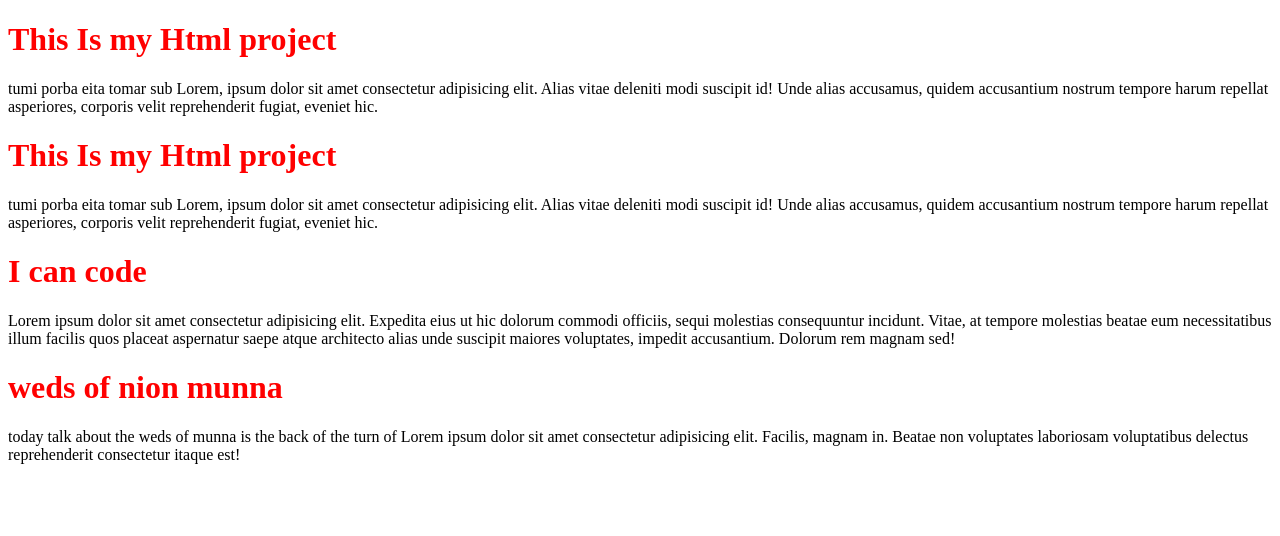
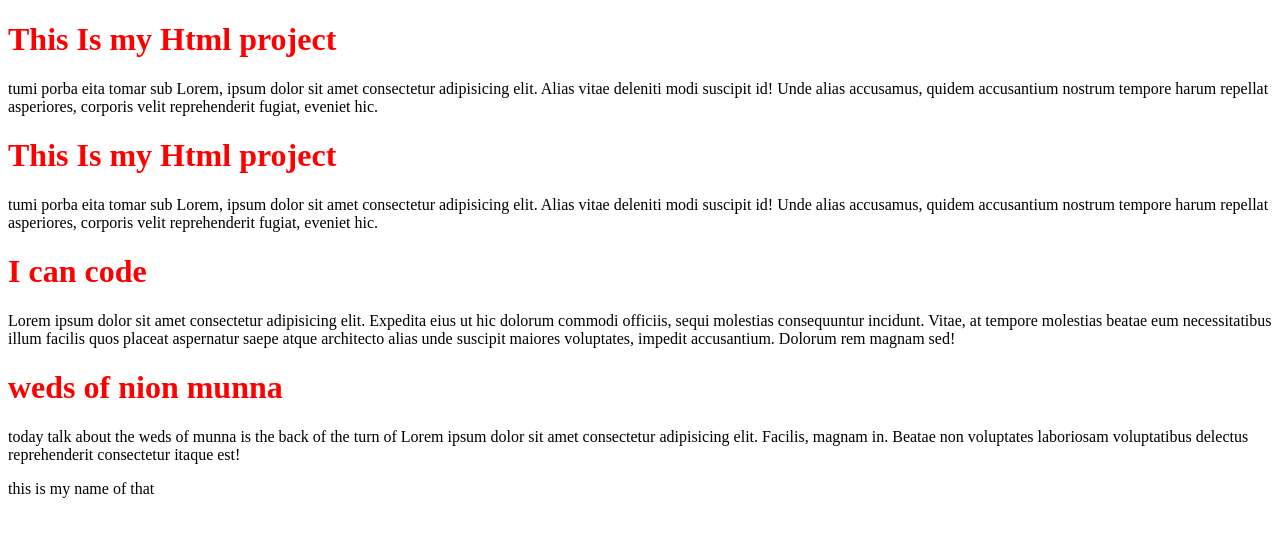
Before and after one commit to Al-Mamun01/my-second-repo, a plain HTML site: page index.html in a window 1280 px wide. Drawn offline with Linux system fonts and the light colour scheme.

Commit message:
this is commit

```diff
--- a/index.html
+++ b/index.html
@@ -18,6 +18,8 @@
     <h1>weds of nion munna</h1>
     <p>today talk about the weds of munna is the back of the turn of Lorem ipsum dolor sit amet consectetur adipisicing elit. Facilis, magnam in. Beatae non voluptates laboriosam voluptatibus delectus reprehenderit consectetur itaque est!</p>
 
+    <p>this is my name of that </p>
+
 
 
 </body>
```
